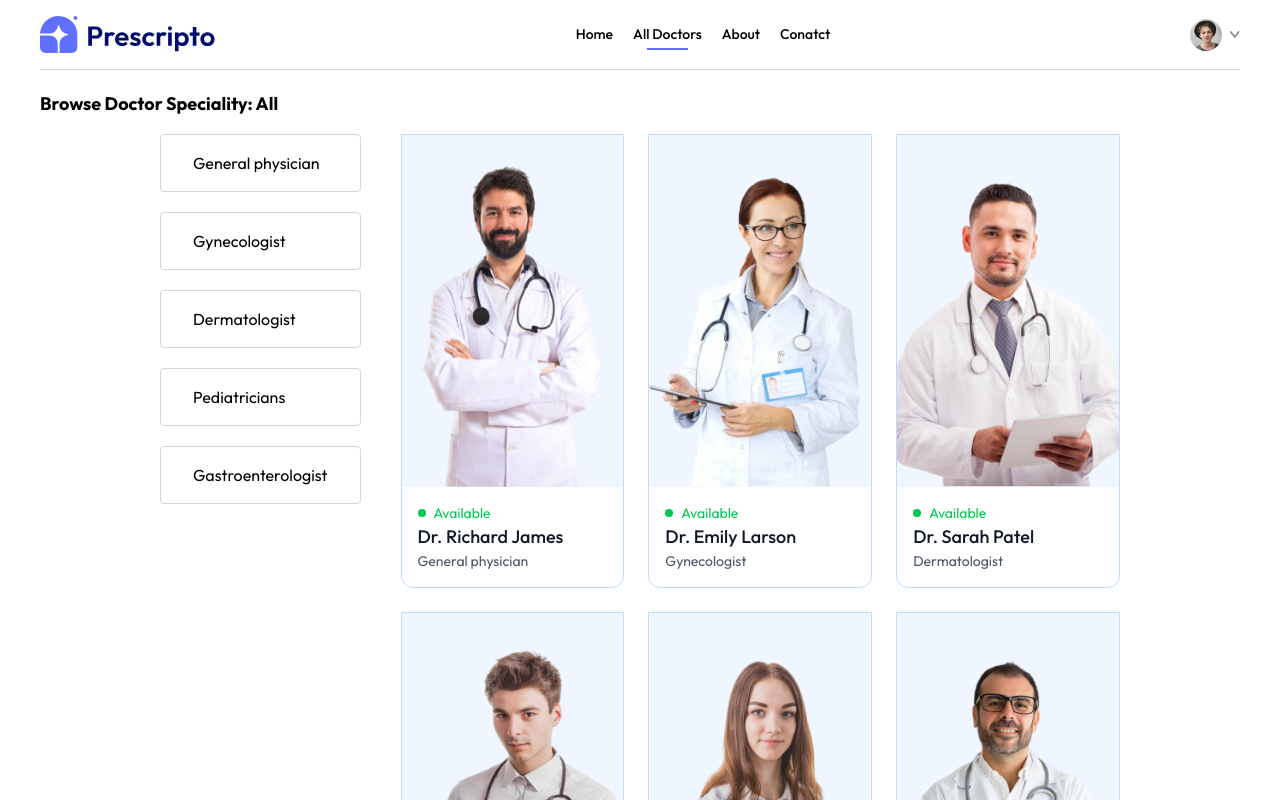
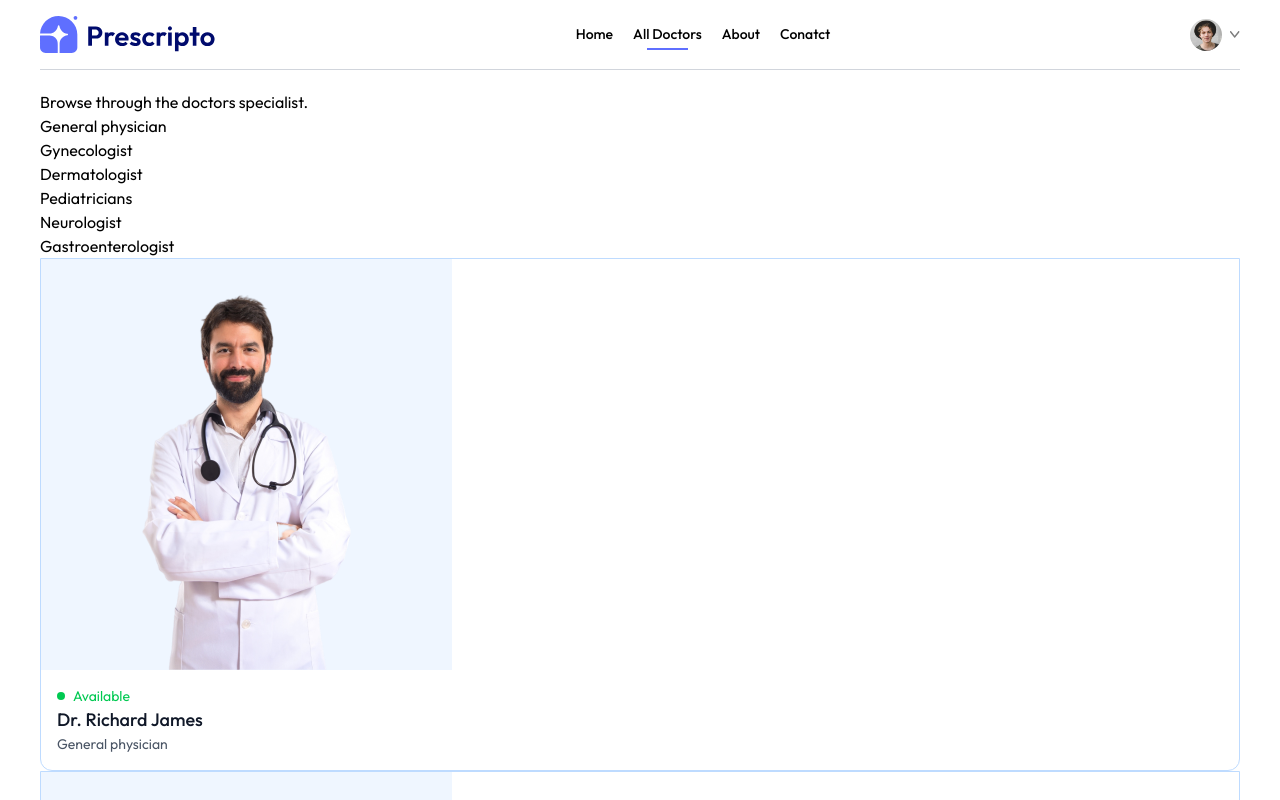
Before and after one commit to Mohammad-Abdur-Rahim/Medical-Management-System-React-, a React (Vite) app in the folder frontend/: page /doctors in a window 1280 px wide. Shown: the top 800 px of the page. Built offline with nearby package versions, Linux system fonts and the light colour scheme.

Commit message:
Filter Doctors Fn Work

```diff
--- a/frontend/src/App.jsx
+++ b/frontend/src/App.jsx
@@ -3,7 +3,7 @@ import { Route, Routes } from "react-router-dom";
 import Home from "./pages/Home";
 import About from "./pages/About";
 import Contact from "./pages/Contact";
-import Doctor from "./pages/Doctor";
+import Doctor from "./pages/Doctors";
 import Login from "./pages/Login";
 import MyAppointments from "./pages/MyAppointments";
 import MyProfile from "./pages/MyProfile";
--- a/frontend/src/components/TopDoctor.jsx
+++ b/frontend/src/components/TopDoctor.jsx
@@ -3,7 +3,7 @@ import { useNavigate } from "react-router-dom";
 import { AppContext } from "../context/AppContext";
 
 const TopDoctor = () => {
-  const naviage = useNavigate();
+  const navigate = useNavigate();
   // Step --2 Use UseContext ----------------------------------------------------------------
   const { doctors } = useContext(AppContext);
   return (
@@ -17,7 +17,7 @@ const TopDoctor = () => {
       <div className="w-full grid grid-cols-2 md:grid-cols-4 gap-4 pt-5 gap-y-6 sm:px-0">
         {doctors.slice(0, 10).map((data, idx) => (
           <div
-            onClick={() => naviage(`/appointment/${data._id}`)}
+            onClick={() => navigate(`/appointment/${data._id}`)}
             className="border  border-blue-200 rounded-b-xl overflow-hidden cursor-pointer hover:translate-y-[-10px] transition-all duration-500"
             key={idx}
           >
@@ -35,7 +35,7 @@ const TopDoctor = () => {
       </div>
       <button
         onClick={() => {
-          naviage("/doctors");
+          navigate("/doctors");
           scrollTo(0, 0);
         }}
 
--- a/frontend/src/index.css
+++ b/frontend/src/index.css
@@ -3,9 +3,7 @@
 .active hr{
     @apply block
 }
-::-webkit-scrollbar{
-    @apply hidden;
-}
+
 *{
     font-family: Outfit;
 }
--- a/frontend/src/pages/Doctor.jsx
+++ /dev/null
@@ -1,62 +0,0 @@
-import  { useContext, useState, useEffect } from 'react';
-import { useParams, useNavigate } from 'react-router-dom';
-import { AppContext } from '../context/AppContext';
-
-const Doctor = () => {
-  const { speciality } = useParams();
-  const navigate = useNavigate();
-  const { doctors } = useContext(AppContext);
-
-  const [filterDoc, setFilterDoc] = useState([]);
-
-  // Filter doctors when speciality changes
-  useEffect(() => {
-    if (speciality) {
-      setFilterDoc(doctors.filter(doc => doc.speciality === speciality));
-    } else {
-      setFilterDoc(doctors);
-    }
-  }, [speciality, doctors]);
-
-  return (
-    <div>
-      <p className="text-lg font-bold mb-4">
-        Browse Doctor Speciality: {speciality || "All"}
-      </p>
-
-      {/* Specialties List */}
-
-      <div className='flex gap-10 w-4/5 mx-auto'>
-        <div className=" gap-4 mb-6 space-y-5">
-        <p className='border border-gray-300 px-8 py-4 rounded-sm cursor-pointer'>General physician</p>
-        <p className='border border-gray-300 px-8 py-4 rounded-sm cursor-pointer'>Gynecologist</p>
-        <p className='border border-gray-300 px-8 py-4 rounded-sm cursor-pointer'>Dermatologist</p>
-        <p className='border border-gray-300 px-8 py-4 rounded-sm cursor-pointer'>Pediatricians</p>
-        <p className='border border-gray-300 px-8 py-4 rounded-sm cursor-pointer'>Gastroenterologist</p>
-      </div>
-
-      {/* Doctor Cards */}
-      <div className="grid grid-cols-1 sm:grid-cols-2 lg:grid-cols-3 gap-6 ">
-        {filterDoc.map((data, idx) => (
-          <div
-            onClick={() => navigate(`/appointment/${data._id}`)}
-            className="border border-blue-200 rounded-b-xl overflow-hidden cursor-pointer hover:-translate-y-2 transition-all duration-500"
-            key={idx}
-          >
-            <img className="bg-blue-50 w-full h-88 object-cover" src={data.image} alt={data.name} />
-            <div className="p-4">
-              <div className="flex items-center gap-2 text-sm text-green-500">
-                <span className="w-2 h-2 bg-green-500 rounded-full"></span>
-                <span>Available</span>
-              </div>
-              <p className="text-gray-900 text-lg font-medium">{data.name}</p>
-              <p className="text-gray-600 text-sm">{data.speciality}</p>
-            </div>
-          </div>
-        ))}
-      </div></div>
-    </div>
-  );
-};
-
-export default Doctor;
--- /dev/null
+++ b/frontend/src/pages/Doctors.jsx
@@ -0,0 +1,60 @@
+import { useContext, useEffect, useState } from "react";
+import { useNavigate, useParams } from "react-router-dom";
+import { AppContext } from "../context/AppContext";
+
+const Doctors = () => {
+
+const {speciality} =useParams()
+const [filterdoc,setFilterDoc] =useState([])
+const navigate = useNavigate()
+const {doctors} = useContext(AppContext)
+
+useEffect(() => {
+  if (speciality) {
+    setFilterDoc(doctors.filter(doc => doc.speciality === speciality));
+  } else {
+    setFilterDoc(doctors);
+  }
+}, [doctors, speciality]);
+
+
+    return (
+        <div>
+            <p>Browse through the doctors specialist.</p>
+            <div>
+                {/*------------------ Main left and right section ------------------------------- */}
+                <div>
+                    <p>General physician</p>
+                    <p>Gynecologist</p>
+                    <p>Dermatologist</p>
+                    <p>Pediatricians</p>
+                    <p>Neurologist</p>
+                    <p>Gastroenterologist</p>
+                </div>
+                <div>
+                    {
+                        filterdoc.map((data, idx) => (
+          <div
+            onClick={() => navigate(`/appointment/${data._id}`)}
+            className="border  border-blue-200 rounded-b-xl overflow-hidden cursor-pointer hover:translate-y-[-10px] transition-all duration-500"
+            key={idx}
+          >
+            <img className="bg-blue-50" src={data.image} alt="" />
+            <div className="p-4">
+              <div className="flex items-center gap-2 text-sm text-center text-green-500">
+                <p className="w-2 h-2 bg-green-500 rounded-full"></p>
+                <p>Available</p>
+              </div>
+              <p className="text-gray-900 text-lg font-medium">{data.name}</p>
+              <p className="text-gray-600 text-sm">{data.speciality}</p>
+            </div>
+          </div>
+        ))
+                    }
+                </div>
+            </div>
+        </div>
+    );
+};
+
+export default Doctors;
--- a/frontend/src/pages/Login.jsx
+++ b/frontend/src/pages/Login.jsx
@@ -19,7 +19,7 @@ const Login = () => {
             {state === "Sign Up" ? "Create Account" : "Login"}
           </p>
           <p>
-            Plesae {state === "Sign Up" ? "sing Up" : "log in"} to Book
+            Plesae {state === "Sign Up" ? "Sing Up" : "log in"} to Book
             Appointment
           </p>
           {
```
